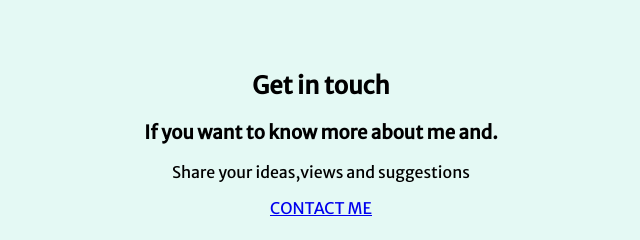
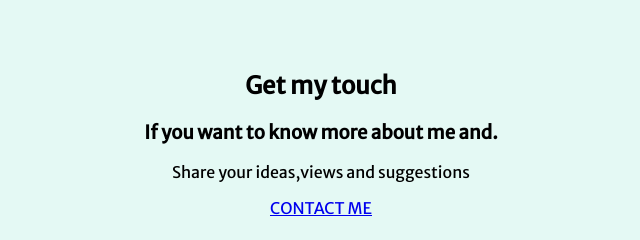
Before and after one commit to Nishant-cmd/Project, a plain HTML site: page index.html in a window 1280 px wide. Shown: the part 3606-3846 px from the top of the page, 319-959 px from the left. Drawn offline with Linux system fonts and the light colour scheme.

Commit message:
Update index.html

```diff
--- a/index.html
+++ b/index.html
@@ -61,7 +61,7 @@
         </div>
         <hr>
         <div class="contact-me">
-            <h2>Get in touch</h2>
+            <h2>Get my  touch</h2>
             <h3>If you want to know more about me and.</h3>
             <p>Share your ideas,views and suggestions</p>
             <a class="btn" href="mailto:itsnishant.np@gmail.com">CONTACT ME</a>
```
